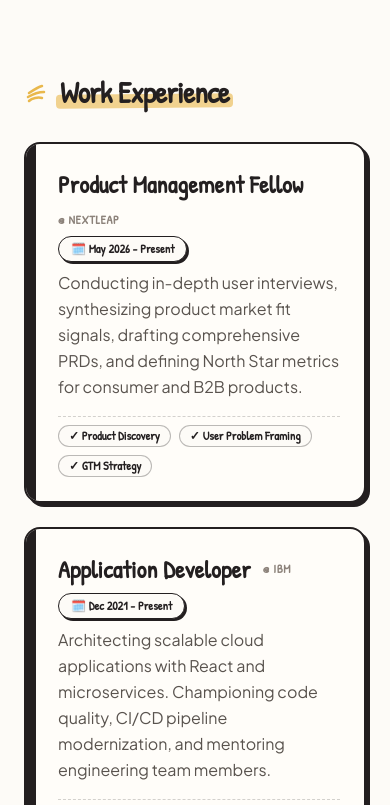
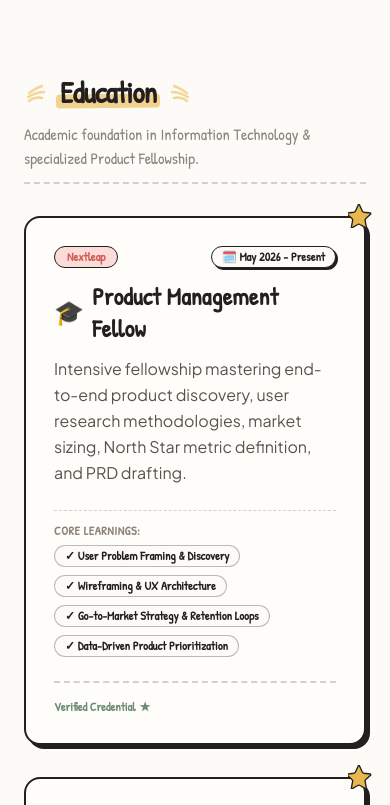
Before and after one commit to Pankaj-Shrivastava/my-portfolio-project, a React (Vite) app: page / in a window 390 px wide. Shown: the part 6521-7326 px from the top of the page. Built offline with nearby package versions, Linux system fonts and the light colour scheme; the HTML template or start-up script is replaced by a standard one; a web font is replaced by a local one.

Commit message:
feat: add education, work experience, and documentation components to portfolio

```diff
--- a/src/App.jsx
+++ b/src/App.jsx
@@ -6,6 +6,7 @@ import WorkExperience from './components/experience/WorkExperience'
 import Footer from './components/Footer'
 import PMNotebookTOC from './components/pmNotebook/PMNotebook' // Renamed for clarity
 import CaseStudies from './components/caseStudies/CaseStudies'
+import Education from './components/education/Education'
 import ProjectPage from './components/projects/ProjectPage'
 import RecentProjects from './components/projects/RecentProjects'
 
@@ -15,6 +16,7 @@ function Home() {
       <Hero />
       <RecentProjects />
       <CaseStudies />
+      <Education />
       <WorkExperience />
     </main>
   )
--- a/src/components/Header.jsx
+++ b/src/components/Header.jsx
@@ -42,7 +42,7 @@ export default function Header() {
       return;
     }
 
-    const sectionIds = ['about', 'teardowns', 'work-experience', 'projects'];
+    const sectionIds = ['about', 'projects', 'teardowns', 'education', 'experience'];
     const elements = sectionIds
       .map(id => document.getElementById(id))
       .filter(Boolean);
@@ -145,13 +145,13 @@ export default function Header() {
           <nav className="flex items-center gap-3 text-lg font-doodle tracking-wide">
             <Link to="/" onClick={scrollToTop} className={`transition-colors px-2 py-0.5 ${isActive('/', 'about') ? 'highlighter-mustard font-bold text-ink' : 'text-ink-light hover:text-ink'}`}>ABOUT</Link>
             <span className="text-ink/30 select-none">|</span>
+            <Link to="/#projects" onClick={() => scrollToSection('projects')} className={`transition-colors px-2 py-0.5 ${isActive('/', 'projects') ? 'highlighter-mustard font-bold text-ink' : 'text-ink-light hover:text-ink'}`}>PROJECTS</Link>
+            <span className="text-ink/30 select-none">|</span>
             <Link to="/#teardowns" onClick={() => scrollToSection('teardowns')} className={`transition-colors px-2 py-0.5 ${isActive('/', 'teardowns') ? 'highlighter-mustard font-bold text-ink' : 'text-ink-light hover:text-ink'}`}>TEARDOWNS</Link>
             <span className="text-ink/30 select-none">|</span>
-            <Link to="/#work-experience" onClick={() => scrollToSection('work-experience')} className={`transition-colors px-2 py-0.5 ${isActive('/', 'work-experience') ? 'highlighter-mustard font-bold text-ink' : 'text-ink-light hover:text-ink'}`}>EXPERIENCE</Link>
+            <Link to="/#education" onClick={() => scrollToSection('education')} className={`transition-colors px-2 py-0.5 ${isActive('/', 'education') ? 'highlighter-mustard font-bold text-ink' : 'text-ink-light hover:text-ink'}`}>EDUCATION</Link>
             <span className="text-ink/30 select-none">|</span>
-            <Link to="/#projects" onClick={() => scrollToSection('projects')} className={`transition-colors px-2 py-0.5 ${isActive('/', 'projects') ? 'highlighter-mustard font-bold text-ink' : 'text-ink-light hover:text-ink'}`}>PROJECTS</Link>
-            <span className="text-ink/30 select-none">|</span>
-            <Link to="/pm-notebook" className={`transition-colors px-2 py-0.5 ${isActive('/pm-notebook', '') ? 'highlighter-mustard font-bold text-ink' : 'text-ink-light hover:text-ink'}`}>PM NOTEBOOK</Link>
+            <Link to="/#experience" onClick={() => scrollToSection('experience')} className={`transition-colors px-2 py-0.5 ${isActive('/', 'experience') ? 'highlighter-mustard font-bold text-ink' : 'text-ink-light hover:text-ink'}`}>EXPERIENCE</Link>
           </nav>
         </div>
 
@@ -159,11 +159,13 @@ export default function Header() {
         <div className="hidden md:flex lg:hidden items-center gap-2 text-base font-doodle">
           <Link to="/" onClick={scrollToTop} className={`px-2 py-0.5 ${isActive('/', 'about') ? 'highlighter-mustard font-bold text-ink' : 'text-ink-light hover:text-ink'}`}>ABOUT</Link>
           <span className="text-ink/30">|</span>
+          <Link to="/#projects" onClick={() => scrollToSection('projects')} className={`px-2 py-0.5 ${isActive('/', 'projects') ? 'highlighter-mustard font-bold text-ink' : 'text-ink-light hover:text-ink'}`}>PROJECTS</Link>
+          <span className="text-ink/30">|</span>
           <Link to="/#teardowns" onClick={() => scrollToSection('teardowns')} className={`px-2 py-0.5 ${isActive('/', 'teardowns') ? 'highlighter-mustard font-bold text-ink' : 'text-ink-light hover:text-ink'}`}>TEARDOWNS</Link>
           <span className="text-ink/30">|</span>
-          <Link to="/#projects" onClick={() => scrollToSection('projects')} className={`px-2 py-0.5 ${isActive('/', 'projects') ? 'highlighter-mustard font-bold text-ink' : 'text-ink-light hover:text-ink'}`}>PROJECTS</Link>
+          <Link to="/#education" onClick={() => scrollToSection('education')} className={`px-2 py-0.5 ${isActive('/', 'education') ? 'highlighter-mustard font-bold text-ink' : 'text-ink-light hover:text-ink'}`}>EDUCATION</Link>
           <span className="text-ink/30">|</span>
-          <Link to="/pm-notebook" className={`px-2 py-0.5 ${isActive('/pm-notebook', '') ? 'highlighter-mustard font-bold text-ink' : 'text-ink-light hover:text-ink'}`}>NOTEBOOK</Link>
+          <Link to="/#experience" onClick={() => scrollToSection('experience')} className={`px-2 py-0.5 ${isActive('/', 'experience') ? 'highlighter-mustard font-bold text-ink' : 'text-ink-light hover:text-ink'}`}>EXPERIENCE</Link>
         </div>
 
         {/* Mobile menu trigger */}
@@ -182,10 +184,10 @@ export default function Header() {
       {isMenuOpen && (
         <nav className="md:hidden bg-paper-card border-b-2 border-ink px-6 py-5 flex flex-col gap-3 shadow-doodle absolute w-full left-0 z-50">
           <Link to="/" onClick={scrollToTop} className={`text-xl font-doodle py-1 ${isActive('/', 'about') ? 'font-bold text-doodle-coral' : 'text-ink'}`}>About</Link>
+          <Link to="/#projects" onClick={() => scrollToSection('projects')} className={`text-xl font-doodle py-1 ${isActive('/', 'projects') ? 'font-bold text-doodle-coral' : 'text-ink'}`}>Projects</Link>
           <Link to="/#teardowns" onClick={() => scrollToSection('teardowns')} className={`text-xl font-doodle py-1 ${isActive('/', 'teardowns') ? 'font-bold text-doodle-coral' : 'text-ink'}`}>Teardowns</Link>
-          <Link to="/#work-experience" onClick={() => scrollToSection('work-experience')} className={`text-xl font-doodle py-1 ${isActive('/', 'work-experience') ? 'font-bold text-doodle-coral' : 'text-ink'}`}>Work Experience</Link>
-          <Link to="/#projects" onClick={() => scrollToSection('projects')} className={`text-xl font-doodle py-1 ${isActive('/', 'projects') ? 'font-bold text-doodle-coral' : 'text-ink'}`}>Recent Projects</Link>
-          <Link to="/pm-notebook" onClick={() => setIsMenuOpen(false)} className={`text-xl font-doodle py-1 ${isActive('/pm-notebook', '') ? 'font-bold text-doodle-coral' : 'text-ink'}`}>PM Notebook</Link>
+          <Link to="/#education" onClick={() => scrollToSection('education')} className={`text-xl font-doodle py-1 ${isActive('/', 'education') ? 'font-bold text-doodle-coral' : 'text-ink'}`}>Education</Link>
+          <Link to="/#experience" onClick={() => scrollToSection('experience')} className={`text-xl font-doodle py-1 ${isActive('/', 'experience') ? 'font-bold text-doodle-coral' : 'text-ink'}`}>Work Experience</Link>
         </nav>
       )}
     </header>
--- a/src/components/education/Education.jsx
+++ b/src/components/education/Education.jsx
@@ -0,0 +1,114 @@
+import React from 'react';
+import { DoodleStar, DoodleRaysLeft, DoodleRaysRight, DoodleScribble } from '../doodle/DoodleDecors';
+
+export default function Education() {
+  const educationList = [
+    {
+      institution: 'Nextleap',
+      credential: 'Product Management Fellow',
+      period: 'May 2026 - Present',
+      badgeColor: 'bg-doodle-coral-light text-doodle-coral-dark',
+      icon: '🎓',
+      description: 'Intensive fellowship mastering end-to-end product discovery, user research methodologies, market sizing, North Star metric definition, and PRD drafting.',
+      highlights: [
+        'User Problem Framing & Discovery',
+        'Wireframing & UX Architecture',
+        'Go-to-Market Strategy & Retention Loops',
+        'Data-Driven Product Prioritization',
+      ],
+    },
+    {
+      institution: 'RGPV Bhopal (Rajiv Gandhi Proudyogiki Vishwavidyalaya)',
+      credential: 'Bachelor of Engineering (B.E.) in Information Technology',
+      period: 'July 2012 - June 2016',
+      badgeColor: 'bg-doodle-blue-light text-doodle-blue',
+      icon: '🏛️',
+      description: 'Rigorous 4-year undergraduate curriculum in core computer science, software engineering principles, algorithms, and distributed systems.',
+      highlights: [
+        'Data Structures & Algorithms',
+        'Object-Oriented Software Design',
+        'Database Management Systems & SQL',
+        'Computer Networks & Web Technologies',
+      ],
+    },
+  ];
+
+  return (
+    <section id="education" className="mt-20 relative scroll-mt-28">
+      {/* ── Section Heading ── */}
+      <div className="flex flex-col sm:flex-row sm:items-baseline justify-between gap-3 mb-8 pb-3 border-b-2 border-dashed border-ink/20">
+        <div className="flex items-center gap-3">
+          <DoodleRaysLeft className="w-6 h-6 text-doodle-mustard animate-pulse" />
+          <h2 className="text-3xl sm:text-5xl font-extrabold font-doodle text-ink tracking-tight">
+            <span className="highlighter-mustard">Education</span>
+          </h2>
+          <DoodleRaysRight className="w-6 h-6 text-doodle-mustard animate-pulse" />
+        </div>
+        <p className="font-doodle text-base text-ink-muted">
+          Academic foundation in Information Technology & specialized Product Fellowship.
+        </p>
+      </div>
+
+      {/* ── Education Cards Grid ── */}
+      <div className="grid grid-cols-1 md:grid-cols-2 gap-8">
+        {educationList.map((item, idx) => (
+          <div
+            key={idx}
+            className="doodle-card rounded-2xl p-7 flex flex-col justify-between relative group hover:animate-doodle-wiggle"
+          >
+            {/* Top Star sticker */}
+            <div className="absolute -top-3.5 -right-2 text-doodle-mustard group-hover:rotate-45 transition-transform">
+              <DoodleStar className="w-6 h-6" />
+            </div>
+
+            <div>
+              <div className="flex items-center justify-between gap-2 mb-3">
+                <span className={`text-xs font-doodle font-bold px-3 py-0.5 rounded-full border border-ink ${item.badgeColor}`}>
+                  {item.institution}
+                </span>
+                <span className="text-xs font-doodle font-bold text-ink bg-paper border border-ink px-2.5 py-0.5 rounded-full shadow-doodle-sm">
+                  🗓️ {item.period}
+                </span>
+              </div>
+
+              <h3 className="text-2xl font-bold font-doodle text-ink mb-3 group-hover:text-doodle-coral transition-colors flex items-center gap-2">
+                <span>{item.icon}</span>
+                <span>{item.credential}</span>
+              </h3>
+
+              <p className="text-base text-ink-light leading-relaxed mb-6 font-normal">
+                {item.description}
+              </p>
+
+              {/* Highlights pills */}
+              <div className="space-y-1.5 pt-3 border-t border-dashed border-ink/20">
+                <span className="text-xs font-doodle font-bold text-ink-muted uppercase tracking-wider block mb-1">
+                  Core Learnings:
+                </span>
+                <div className="flex flex-wrap gap-2">
+                  {item.highlights.map((h, hIdx) => (
+                    <span
+                      key={hIdx}
+                      className="text-xs font-doodle font-semibold px-2.5 py-0.5 rounded-full border border-ink/30 bg-paper text-ink"
+                    >
+                      ✓ {h}
+                    </span>
+                  ))}
+                </div>
+              </div>
+            </div>
+
+            <div className="pt-4 mt-6 border-t-2 border-dashed border-ink/20 flex items-center justify-between">
+              <span className="text-xs font-doodle font-bold text-doodle-sage flex items-center gap-1">
+                <span>Verified Credential</span>
+                <span>★</span>
+              </span>
+              <DoodleScribble className="w-12 h-2 text-ink/30 hidden sm:block" />
+            </div>
+
+          </div>
+        ))}
+      </div>
+    </section>
+  );
+}
--- a/src/components/experience/WorkExperience.jsx
+++ b/src/components/experience/WorkExperience.jsx
@@ -38,7 +38,9 @@ export default function WorkExperience() {
   ];
 
   return (
-    <section id="work-experience" className="mt-20 relative scroll-mt-28">
+    <section id="experience" className="mt-20 relative scroll-mt-28">
+      {/* Alias for backwards compatibility */}
+      <span id="work-experience" className="absolute -top-28 pointer-events-none" />
       <div className="flex items-center justify-between mb-8">
         <div className="flex items-center gap-3">
           <DoodleRaysLeft className="w-6 h-6 text-doodle-mustard" />
```
Also changed, not shown: 2 other files (tests, documents, lock files or other folders).
